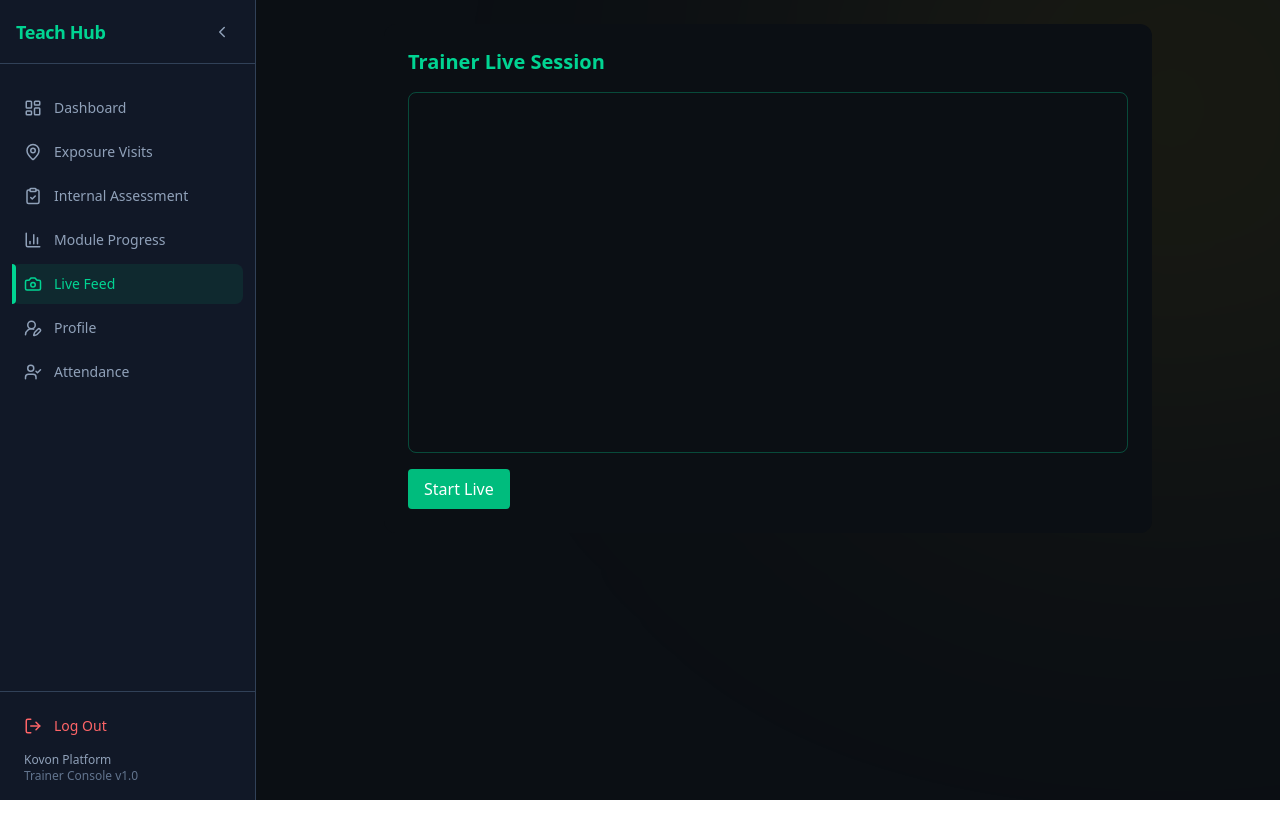
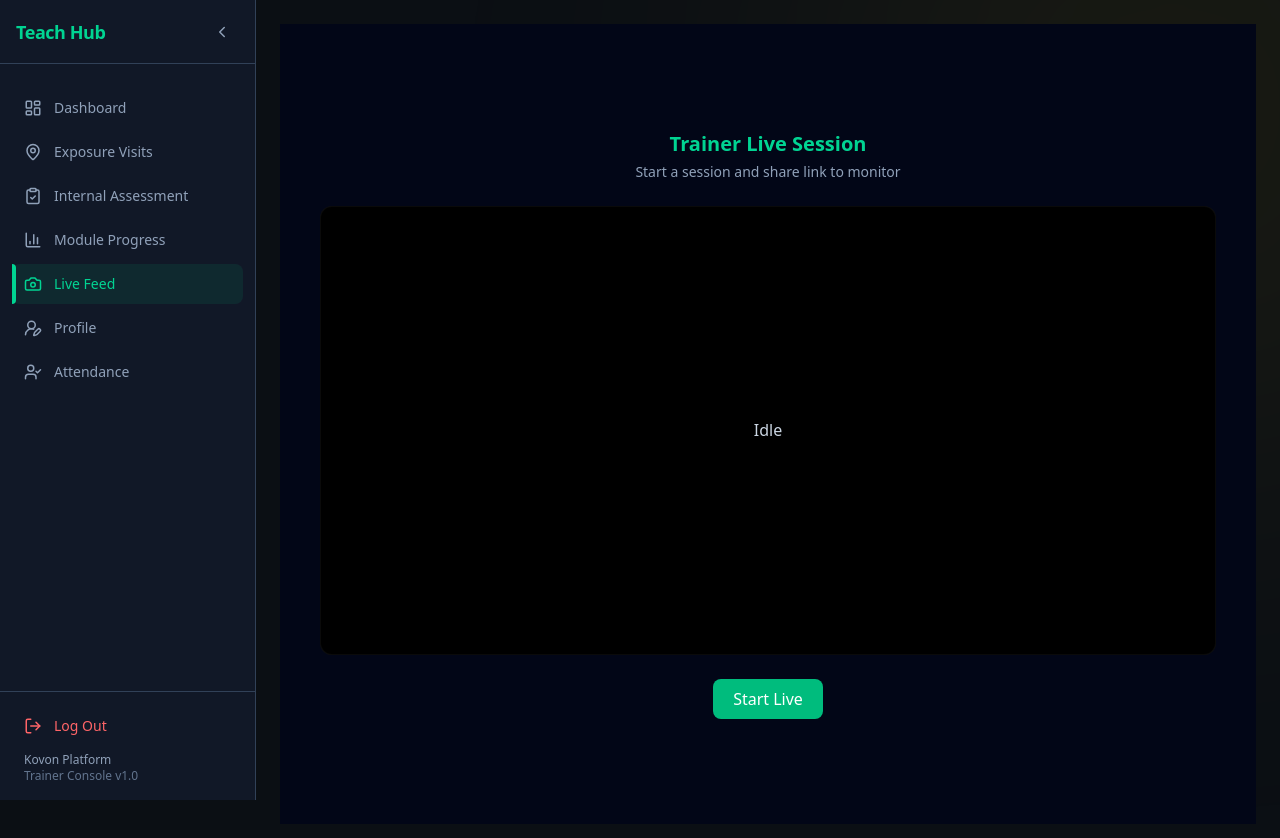
Before and after one commit to devpantiss/ERP, a React (Vite) app: page /trainer/live-feed-host in a window 1280 px wide. Shown: the top 838 px of the page. Before the commit the page ends 800 px from the top, so only its background shows below. Built offline with nearby package versions, Linux system fonts and the light colour scheme.

Commit message:
trainer live feed update

```diff
--- a/src/pages/Trainer/TrainerLiveFeedHost.jsx
+++ b/src/pages/Trainer/TrainerLiveFeedHost.jsx
@@ -1,5 +1,12 @@
 import { useRef, useState } from "react";
 import Peer from "peerjs";
+
+const ICE_CONFIG = {
+  iceServers: [
+    { urls: "stun:stun.l.google.com:19302" },
+    { urls: "stun:global.stun.twilio.com:3478" },
+  ],
+};
 
 export default function TrainerLiveHost() {
   const videoRef = useRef(null);
@@ -7,12 +14,15 @@ export default function TrainerLiveHost() {
   const streamRef = useRef(null);
 
   const [sessionId, setSessionId] = useState(null);
-  const [isLive, setIsLive] = useState(false);
-  const [loading, setLoading] = useState(false);
+  const [status, setStatus] = useState("idle");
+  const [error, setError] = useState(null);
+
+  /* ================= START SESSION ================= */
 
   const startSession = async () => {
     try {
-      setLoading(true);
+      setStatus("initializing");
+      setError(null);
 
       // Get camera + mic
       const stream = await navigator.mediaDevices.getUserMedia({
@@ -21,95 +31,193 @@ export default function TrainerLiveHost() {
       });
 
       streamRef.current = stream;
+
+      if (videoRef.current) {
         videoRef.current.srcObject = stream;
+      }
 
-      // Create peer
+      setStatus("connecting");
+
       const peer = new Peer({
-        config: {
-          iceServers: [
-            { urls: "stun:stun.l.google.com:19302" },
-            { urls: "stun:global.stun.twilio.com:3478" },
-          ],
-        },
+        config: ICE_CONFIG,
+        debug: 2,
       });
 
       peerRef.current = peer;
 
+      /* ---------- PEER READY ---------- */
+
       peer.on("open", (id) => {
+        console.log("Host Peer ID:", id);
         setSessionId(id);
-        setIsLive(true);
-        setLoading(false);
+        setStatus("live");
       });
 
-      // Answer incoming calls
+      /* ---------- INCOMING VIEWER CALL ---------- */
+      // 🔥 THIS IS THE MOST IMPORTANT PART
       peer.on("call", (call) => {
+        console.log("Incoming viewer connection");
+
         if (streamRef.current) {
           call.answer(streamRef.current);
         }
+
+        call.on("error", (err) => {
+          console.error("Call error:", err);
+        });
+
+        call.on("close", () => {
+          console.log("Viewer disconnected");
+        });
       });
 
       peer.on("error", (err) => {
         console.error("Peer error:", err);
+        setError(err.message);
+        setStatus("error");
       });
+
     } catch (err) {
       console.error("Camera error:", err);
-      setLoading(false);
+      setError("Camera permission denied");
+      setStatus("error");
     }
   };
 
+  /* ================= STOP SESSION ================= */
+
   const stopSession = () => {
+    try {
       streamRef.current?.getTracks().forEach((t) => t.stop());
       peerRef.current?.destroy();
 
-    setIsLive(false);
+      streamRef.current = null;
+      peerRef.current = null;
+
       setSessionId(null);
+      setStatus("idle");
+    } catch (err) {
+      console.error(err);
+    }
   };
 
+  /* ================= SHARE LINK ================= */
+
   const shareLink = sessionId
-    ? `${window.location.origin}/trainer/live/${sessionId}`
+    ? `${window.location.origin}/live/${sessionId}`
     : "";
 
+  const copyLink = () => {
+    navigator.clipboard.writeText(shareLink);
+  };
+
+  /* ================= STATUS LABEL ================= */
+
+  const renderStatus = () => {
+    switch (status) {
+      case "initializing":
+        return "Initializing camera...";
+      case "connecting":
+        return "Connecting...";
+      case "live":
+        return "Live";
+      case "error":
+        return error || "Error";
+      default:
+        return "Idle";
+    }
+  };
+
   return (
-    <div className="p-6 bg-[#0b0f14] text-white rounded-xl max-w-3xl mx-auto">
-      <h2 className="text-xl font-semibold text-emerald-400 mb-4">
+    <div className="min-h-screen bg-[#020617] text-white flex flex-col items-center justify-center p-6">
+
+      {/* HEADER */}
+      <div className="text-center mb-6">
+        <h1 className="text-xl font-semibold text-emerald-400">
           Trainer Live Session
-      </h2>
+        </h1>
+        <p className="text-slate-400 text-sm mt-1">
+          Start a session and share link to monitor
+        </p>
+      </div>
+
+      {/* VIDEO */}
+      <div className="relative w-full max-w-4xl">
 
         <video
           ref={videoRef}
           autoPlay
           playsInline
           muted
-        className="w-full rounded-lg border border-emerald-400/30"
+          className="w-full rounded-xl bg-black border border-white/10"
         />
 
-      <div className="mt-4 flex gap-3">
-        {!isLive && (
+        {/* LIVE BADGE */}
+        {status === "live" && (
+          <div className="absolute top-3 left-3 flex items-center gap-2 px-3 py-1 rounded-full bg-red-600 text-white text-xs font-medium shadow">
+            <span className="w-2 h-2 bg-white rounded-full animate-pulse" />
+            LIVE
+          </div>
+        )}
+
+        {/* OVERLAY WHEN NOT LIVE */}
+        {status !== "live" && (
+          <div className="absolute inset-0 flex items-center justify-center bg-black/60 rounded-xl">
+            <p className="text-slate-300">{renderStatus()}</p>
+          </div>
+        )}
+
+      </div>
+
+      {/* CONTROLS */}
+      <div className="mt-6 flex gap-3">
+
+        {status !== "live" && (
           <button
             onClick={startSession}
-            disabled={loading}
-            className="px-4 py-2 bg-emerald-500 rounded"
+            className="px-5 py-2 bg-emerald-500 rounded-lg font-medium hover:bg-emerald-600 transition"
           >
-            {loading ? "Starting..." : "Start Live"}
+            Start Live
           </button>
         )}
 
-        {isLive && (
+        {status === "live" && (
           <button
             onClick={stopSession}
-            className="px-4 py-2 bg-red-500 rounded"
+            className="px-5 py-2 bg-red-500 rounded-lg font-medium hover:bg-red-600 transition"
           >
             Stop
           </button>
         )}
+
       </div>
 
+      {/* SHARE SECTION */}
       {sessionId && (
-        <div className="mt-4 p-3 bg-[#020617] rounded border border-emerald-400/20">
-          <p className="text-sm text-slate-400 mb-1">Share this link</p>
-          <p className="text-emerald-400 break-all">{shareLink}</p>
+        <div className="mt-6 w-full max-w-2xl bg-[#0b0f14] border border-emerald-400/20 rounded-xl p-4">
+
+          <p className="text-xs text-slate-400 mb-2">
+            Share this monitoring link
+          </p>
+
+          <div className="flex gap-2">
+            <input
+              value={shareLink}
+              readOnly
+              className="flex-1 px-3 py-2 bg-black/40 border border-white/10 rounded text-sm"
+            />
+
+            <button
+              onClick={copyLink}
+              className="px-4 py-2 bg-emerald-500 rounded text-sm"
+            >
+              Copy
+            </button>
+          </div>
+
         </div>
       )}
+
     </div>
   );
 }
--- a/src/pages/Trainer/TrainerLiveFeedViewer.jsx
+++ b/src/pages/Trainer/TrainerLiveFeedViewer.jsx
@@ -2,94 +2,205 @@ import { useEffect, useRef, useState } from "react";
 import { useParams } from "react-router-dom";
 import Peer from "peerjs";
 
+const ICE_CONFIG = {
+  iceServers: [
+    { urls: "stun:stun.l.google.com:19302" },
+    { urls: "stun:global.stun.twilio.com:3478" },
+  ],
+};
+
 export default function TrainerLiveViewer() {
   const { sessionId } = useParams();
   const videoRef = useRef(null);
+  const peerRef = useRef(null);
+  const callRef = useRef(null);
 
-  const [status, setStatus] = useState("Connecting...");
+  const [status, setStatus] = useState("initializing");
+  const [error, setError] = useState(null);
+  const [retryCount, setRetryCount] = useState(0);
+
+  /* ================= CONNECTION ================= */
 
   useEffect(() => {
-    let peer;
-    let call;
+    if (!sessionId) return;
 
-    const startViewer = async () => {
+    let isMounted = true;
+
+    const connect = () => {
       try {
-        setStatus("Connecting to trainer...");
+        setStatus("connecting");
 
-        peer = new Peer({
-          config: {
-            iceServers: [
-              { urls: "stun:stun.l.google.com:19302" },
-              { urls: "stun:global.stun.twilio.com:3478" },
-            ],
-          },
+        const peer = new Peer({
+          config: ICE_CONFIG,
+          debug: 2,
         });
 
+        peerRef.current = peer;
+
         peer.on("open", () => {
-          console.log("Viewer peer open");
+          if (!isMounted) return;
 
-          // 🔥 IMPORTANT: send empty stream instead of mic request
+          console.log("Viewer peer ready");
+
           const emptyStream = new MediaStream();
 
-          call = peer.call(sessionId, emptyStream);
+          const call = peer.call(sessionId, emptyStream);
 
           if (!call) {
-            setStatus("Trainer not available");
+            setStatus("trainer_offline");
             return;
           }
 
+          callRef.current = call;
+
           call.on("stream", (remoteStream) => {
-            console.log("Received stream");
+            console.log("Remote stream received");
 
             if (videoRef.current) {
               videoRef.current.srcObject = remoteStream;
             }
 
-            setStatus("Live");
+            setStatus("live");
+          });
+
+          call.on("close", () => {
+            console.log("Call closed");
+            setStatus("ended");
           });
 
           call.on("error", (err) => {
-            console.error("Call error:", err);
-            setStatus("Connection error");
+            console.error("Call error", err);
+            setError("Connection failed");
+            setStatus("error");
           });
         });
 
         peer.on("error", (err) => {
-          console.error("Peer error:", err);
-          setStatus("Peer error");
+          console.error("Peer error", err);
+          setError(err.message);
+          setStatus("error");
+        });
+
+        peer.on("disconnected", () => {
+          console.log("Peer disconnected");
+          setStatus("reconnecting");
         });
 
       } catch (err) {
-        console.error("Viewer error:", err);
-        setStatus("Error starting viewer");
+        console.error(err);
+        setError("Unexpected error");
+        setStatus("error");
       }
     };
 
-    startViewer();
+    connect();
 
     return () => {
-      call?.close();
-      peer?.destroy();
+      isMounted = false;
+      callRef.current?.close();
+      peerRef.current?.destroy();
     };
-  }, [sessionId]);
+  }, [sessionId, retryCount]);
+
+  /* ================= RETRY ================= */
+
+  const retry = () => {
+    setRetryCount((r) => r + 1);
+    setError(null);
+  };
+
+  /* ================= STATUS UI ================= */
+
+  const renderStatus = () => {
+    switch (status) {
+      case "connecting":
+        return "Connecting to trainer...";
+      case "trainer_offline":
+        return "Trainer not live yet";
+      case "reconnecting":
+        return "Reconnecting...";
+      case "live":
+        return "Live";
+      case "ended":
+        return "Session ended";
+      case "error":
+        return error || "Connection error";
+      default:
+        return "Initializing...";
+    }
+  };
 
   return (
-    <div className="min-h-screen flex flex-col items-center justify-center bg-black">
+    <div className="min-h-screen bg-black flex flex-col items-center justify-center p-6">
 
-      <h2 className="text-white mb-4">
-        Live Session
-      </h2>
+      {/* HEADER */}
+      <div className="mb-6 text-center">
+        <h1 className="text-white text-xl font-semibold">
+          Live Session Monitor
+        </h1>
 
-      <video
-        ref={videoRef}
-        autoPlay
-        playsInline
-        muted   // helps autoplay on browsers
-        controls
-        className="w-full max-w-4xl rounded-lg bg-black"
-      />
+        <p className="text-slate-400 text-sm mt-1">
+          Session ID: {sessionId}
+        </p>
+      </div>
 
-      <p className="text-slate-400 mt-4">{status}</p>
+      {/* VIDEO CONTAINER */}
+      <div className="relative w-full max-w-5xl">
+
+        <video
+          ref={videoRef}
+          autoPlay
+          playsInline
+          muted
+          controls
+          className="w-full rounded-xl bg-black border border-white/10"
+        />
+
+        {/* LIVE BADGE */}
+        {status === "live" && (
+          <div className="absolute top-3 left-3 flex items-center gap-2 px-3 py-1 rounded-full bg-red-600 text-white text-xs font-medium shadow">
+            <span className="w-2 h-2 bg-white rounded-full animate-pulse" />
+            LIVE
+          </div>
+        )}
+
+        {/* OVERLAY */}
+        {status !== "live" && (
+          <div className="absolute inset-0 flex flex-col items-center justify-center bg-black/70 rounded-xl">
+
+            <div className="text-center space-y-3">
+
+              <p className="text-slate-300">{renderStatus()}</p>
+
+              {status === "trainer_offline" && (
+                <button
+                  onClick={retry}
+                  className="px-4 py-2 bg-emerald-500 rounded text-white text-sm"
+                >
+                  Retry
+                </button>
+              )}
+
+              {status === "error" && (
+                <button
+                  onClick={retry}
+                  className="px-4 py-2 bg-yellow-500 rounded text-black text-sm"
+                >
+                  Try Again
+                </button>
+              )}
+
+            </div>
+
+          </div>
+        )}
+
+      </div>
+
+      {/* FOOTER INFO */}
+      <div className="mt-6 text-slate-500 text-xs text-center max-w-md">
+        Ensure trainer has started the session and granted camera permissions.
+      </div>
 
     </div>
   );
```
Lines whose indentation alone changed are shown as unchanged.
